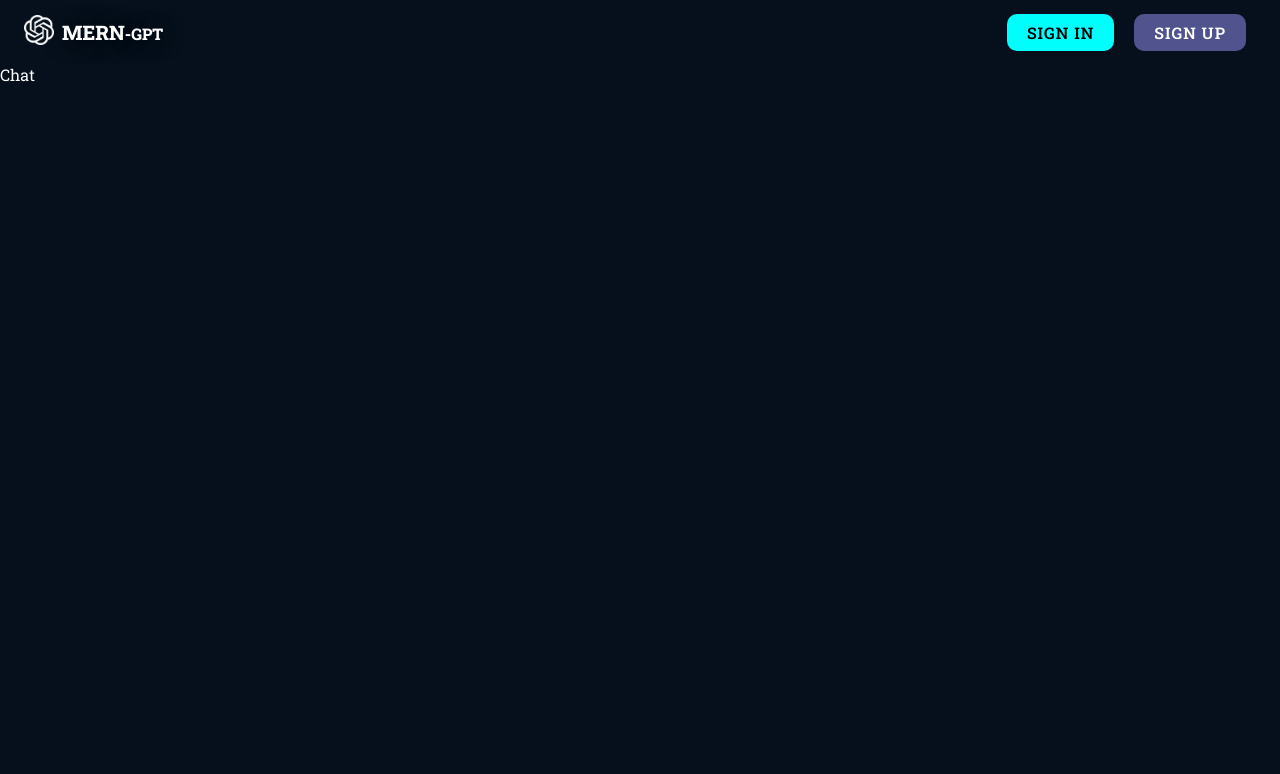
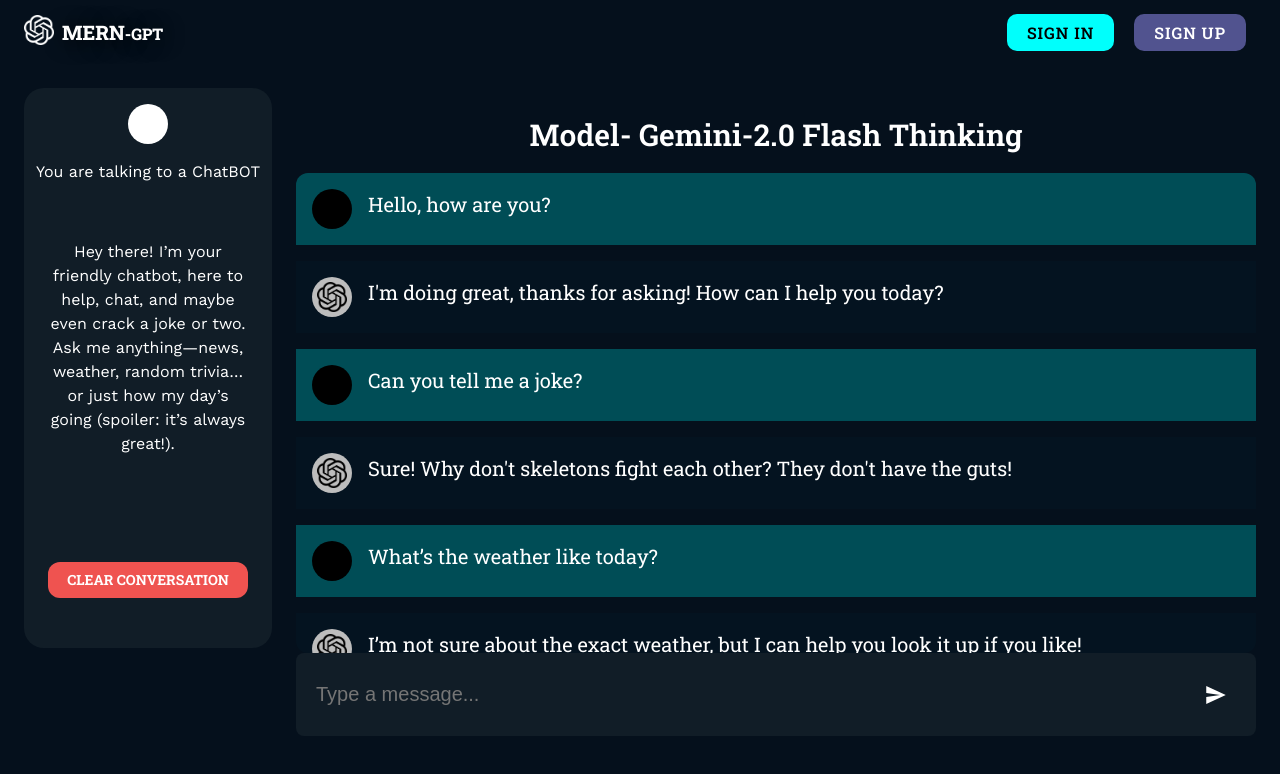
Before and after one commit to shubhams-git/MERN_AI_Chatbot, a React (Vite) app in the folder frontend/: page /chat in a window 1280 px wide. Shown: the top 774 px of the page. Built offline with nearby package versions, Linux system fonts and the light colour scheme; no server answers.

Commit message:
Created the Chat UI

```diff
--- /dev/null
+++ b/frontend/src/components/chat/ChatItem.tsx
@@ -0,0 +1,46 @@
+import { Avatar, Box, Typography } from "@mui/material";
+import { useAuth } from "../../context/AuthContext";
+
+export const ChatItem = ({role,content}:{role: "user" | "assistant"; content:string}) => {
+    const auth = useAuth()
+  return (
+    role==="assistant"?(
+        <Box
+        sx={{
+            display:"flex",
+            p:2,
+            bgcolor:"#004d5612",
+            my:2,
+            gap:2
+        }}>
+            <Avatar sx={{ml:0}}>
+                <img src="/openai.png" alt="openai" style={{width:30}}/>
+            </Avatar>
+            <Box>
+                <Typography fontSize={20}>
+                    {content}
+                </Typography>
+            </Box>
+        </Box>
+    )
+    :(
+        <Box
+        sx={{
+            display:"flex",
+            p:2,
+            bgcolor:"#004d56",
+            gap:2
+        }}>
+            <Avatar sx={{ml:0, bgcolor:"black", color:"white"}}>
+                {auth?.user?.name[0]}
+                {auth?.user?.name.split(" ")[1][0]}
+            </Avatar>
+            <Box>
+                <Typography fontSize={20}>
+                    {content}
+                </Typography>
+            </Box>
+        </Box>
+    )
+  )
+}
--- a/frontend/src/pages/Chat.tsx
+++ b/frontend/src/pages/Chat.tsx
@@ -1,7 +1,170 @@
+import { Avatar, Box, Button, IconButton, Typography } from "@mui/material"
+import { useAuth } from "../context/AuthContext"
+import { red } from "@mui/material/colors"
+import { ChatItem } from "../components/chat/ChatItem";
+import { IoMdSend } from "react-icons/io";
+
+const staticChats = [
+  { role: "user", content: "Hello, how are you?" },
+  { role: "assistant", content: "I'm doing great, thanks for asking! How can I help you today?" },
+  { role: "user", content: "Can you tell me a joke?" },
+  { role: "assistant", content: "Sure! Why don't skeletons fight each other? They don't have the guts!" },
+  { role: "user", content: "What’s the weather like today?" },
+  { role: "assistant", content: "I’m not sure about the exact weather, but I can help you look it up if you like!" },
+  { role: "user", content: "What’s the capital of France?" },
+  { role: "assistant", content: "The capital of France is Paris!" },
+  { role: "user", content: "Tell me an interesting fact." },
+  { role: "assistant", content: "Did you know honey never spoils? Archaeologists have found pots of honey in ancient tombs that are over 3,000 years old and still edible!" },
+  { role: "user", content: "What’s the meaning of life?" },
+  { role: "assistant", content: "That’s a big question! Some say it’s about finding happiness, others say it’s about seeking knowledge. What do *you* think?" },
+  { role: "user", content: "Thanks for the help!" },
+  { role: "assistant", content: "You're welcome! I'm always here if you need anything else." }
+];
+
 
 const Chat = () => {
+  const auth = useAuth()
   return (
-    <div>Chat</div>
+    <Box
+      sx={{
+        display: 'flex',
+        flex: 1,
+        width: '100%',
+        height: '100%',
+        mt: 3,
+        gap: 3
+      }}
+    >
+      <Box
+        sx={{
+          display: { md: 'flex', sm: 'none', xs: 'none' },
+          flex: 0.2,
+          flexDirection: 'column',
+        }}>
+        <Box
+          sx={{
+            display: 'flex',
+            width: '100%',
+            height: '70vh',
+            bgcolor: 'rgb(17,29,39)',
+            borderRadius: 5,
+            flexDirection: 'column',
+            mx: 3,
+          }}>
+          <Avatar
+            sx={{
+              mx: 'auto',
+              my: 2,
+              bgcolor: "white",
+              color: 'black',
+              fontWeight: 700
+            }}>{auth?.user?.name[0]}{auth?.user?.name.split(" ")[1][0]}
+          </Avatar>
+          <Typography
+            sx={{
+              mx: 'auto',
+              fontFamily: 'work sans',
+            }}>
+            You are talking to a ChatBOT
+          </Typography>
+          <Typography
+            sx={{
+              mx: 'auto',
+              fontFamily: 'work sans',
+              textAlign: 'center',
+              my: 4,
+              p: 3
+            }}>
+            Hey there! I’m your friendly chatbot, here to help, chat, and maybe even crack a joke or two. <br />
+            Ask me anything—news, weather, random trivia… or just how my day’s going (spoiler: it’s always great!).
+          </Typography>
+          <Button
+            sx={{
+              width: 200,
+              my: 'auto',
+              mx: 'auto',
+              color: 'white',
+              fontWeight: 700,
+              borderRadius: 3,
+              bgcolor: red[400],
+              ":hover": {
+                bgcolor: red.A400,
+
+              }
+            }}>
+            Clear Conversation
+          </Button>
+        </Box>
+      </Box>
+      <Box
+        sx={{
+          display: "flex",
+          flex: { md: 0.8, sm: 1, xs: 1 },
+          flexDirection: 'column',
+          padding: 3
+        }}>
+        <Typography
+          sx={{
+            textAlign: 'center',
+            fontSize: 30,
+            color: 'white',
+            mx: 'auto',
+            mb: 2,
+            fontWeight: 600,
+          }}>
+          Model- Gemini-2.0 Flash Thinking
+        </Typography>
+        <Box
+          sx={{
+            width: '100%',
+            height: '60vh',
+            borderRadius: 3,
+            mx: 'auto',
+            display: 'flex',
+            flexDirection: 'column',
+            overflow: 'scroll',
+            overflowX: 'hidden',
+            scrollBehavior: 'smooth',
+          }}>
+          {staticChats.map((chat) => <ChatItem role={chat.role as "user" | "assistant"} content={chat.content} />)}
+        </Box>
+        <div style={{
+          width: "100%",
+          maxWidth:"100%",
+          borderRadius: 8,
+          padding:20,
+          borderColor:"white",
+          paddingLeft:10,
+          backgroundColor: "rgb(17,29,39)",
+          display: "flex",
+          marginRight: "auto",
+          margin: "auto",
+          boxSizing: "border-box",
+        }}>
+          {" "}
+          <input type="text"
+            style={{
+              flex:1,
+              width: "100%",
+              backgroundColor: "transparent",
+              padding: 10,
+              border: "none",
+              outline: "none",
+              color: "white",
+              fontSize: 20
+            }}
+            placeholder="Type a message..."
+            />
+          <IconButton
+          sx={{
+            color: "white",
+            ml:"auto"
+          }}>
+            <IoMdSend></IoMdSend>
+          </IconButton>
+        </div>
+      </Box>
+    </Box>
   )
 }
 
```
Also changed, not shown: 3 other files (tests, documents, lock files or other folders).
